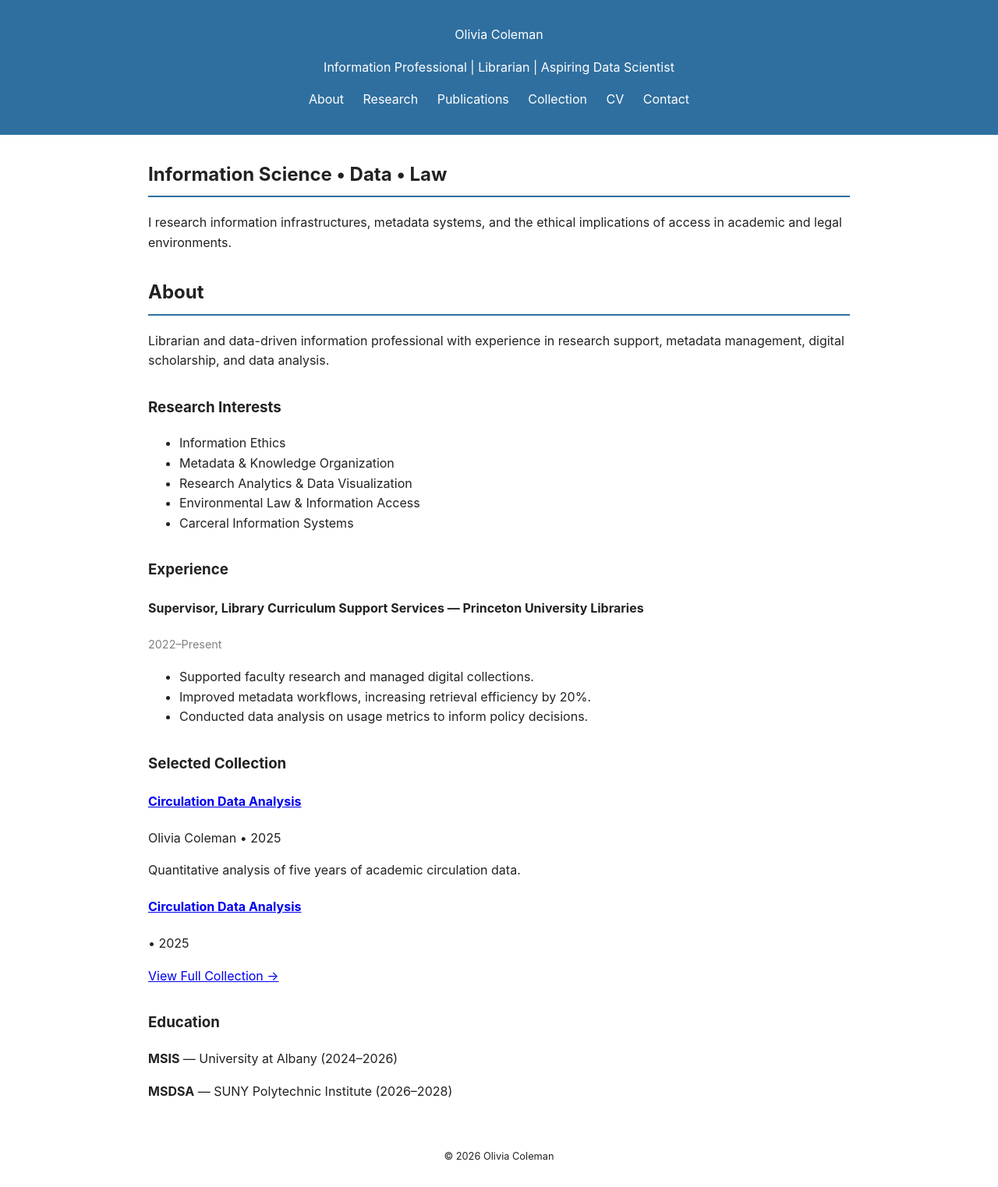
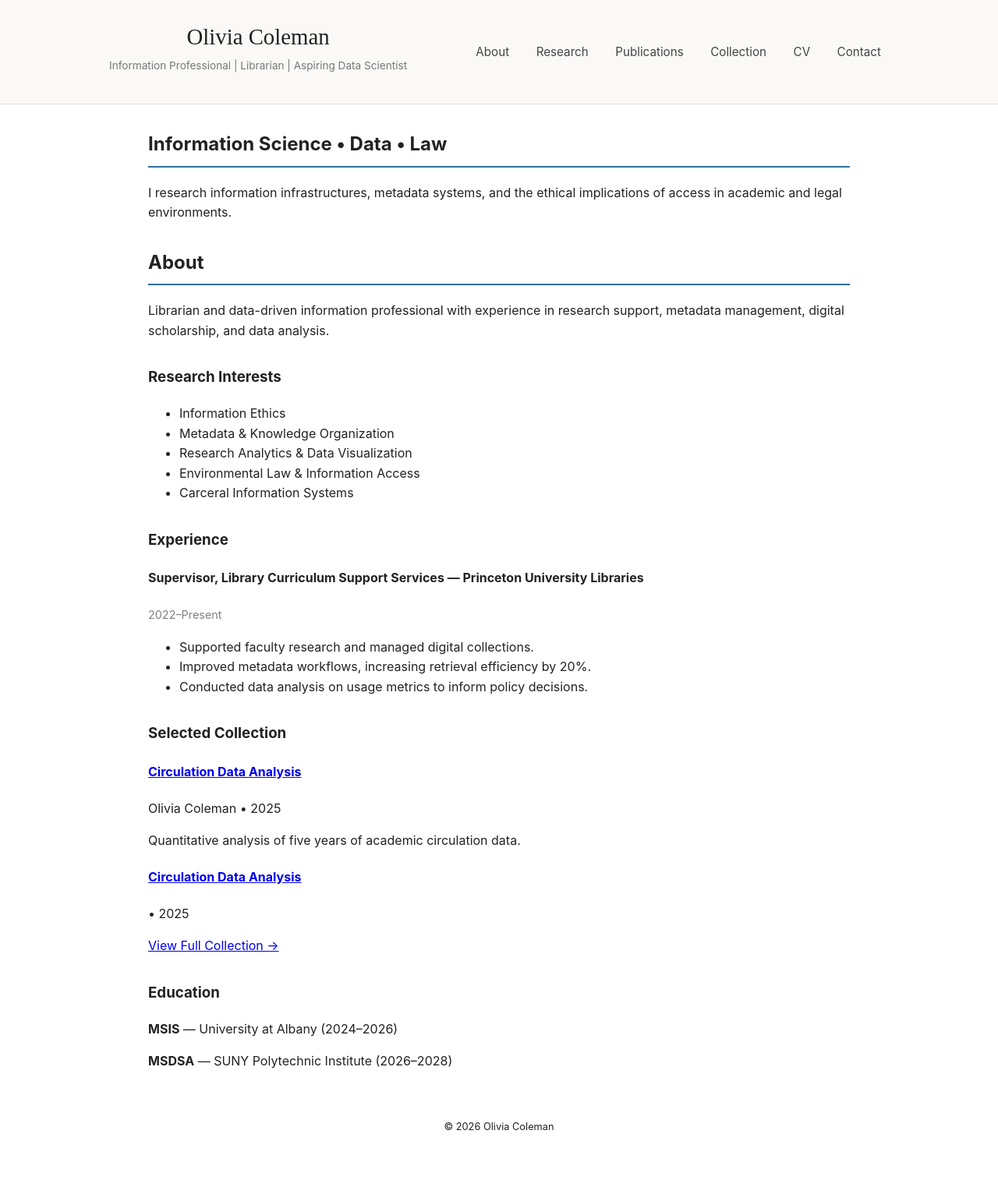
Before and after one commit to caivilo/caivilo.github.io, a Jekyll site: the page built from index.md, in a window 1280 px wide. Shown: the whole page at 78% size. Built offline with Jekyll 4.4.1, drawn with Linux system fonts in a browser that asks for light colours; after the commit the page ends 1485 px from its top, so only the background shows below that.

Commit message:
Update style.css

```diff
--- a/assets/css/style.css
+++ b/assets/css/style.css
@@ -16,6 +16,49 @@ body {
   color: var(--text-color);
   line-height: 1.6;
 }
+
+
+.site-header {
+  border-bottom: 1px solid #ddd;
+  padding: 1.5rem 0;
+  background: #faf9f7;
+}
+
+.nav-container {
+  max-width: 1000px;
+  margin: 0 auto;
+  display: flex;
+  justify-content: space-between;
+  align-items: center;
+}
+
+.site-title a {
+  font-family: 'Cormorant Garamond', serif;
+  font-size: 1.8rem;
+  text-decoration: none;
+  color: #222;
+}
+
+.site-subtitle {
+  font-size: 0.85rem;
+  color: #777;
+  margin-top: 4px;
+}
+
+.main-nav a {
+  margin-left: 20px;
+  text-decoration: none;
+  font-size: 0.95rem;
+  color: #444;
+}
+
+.main-nav a:hover {
+  border-bottom: 1px solid #444;
+}
+
+
+
+
 
 header {
   text-align: center;
```
